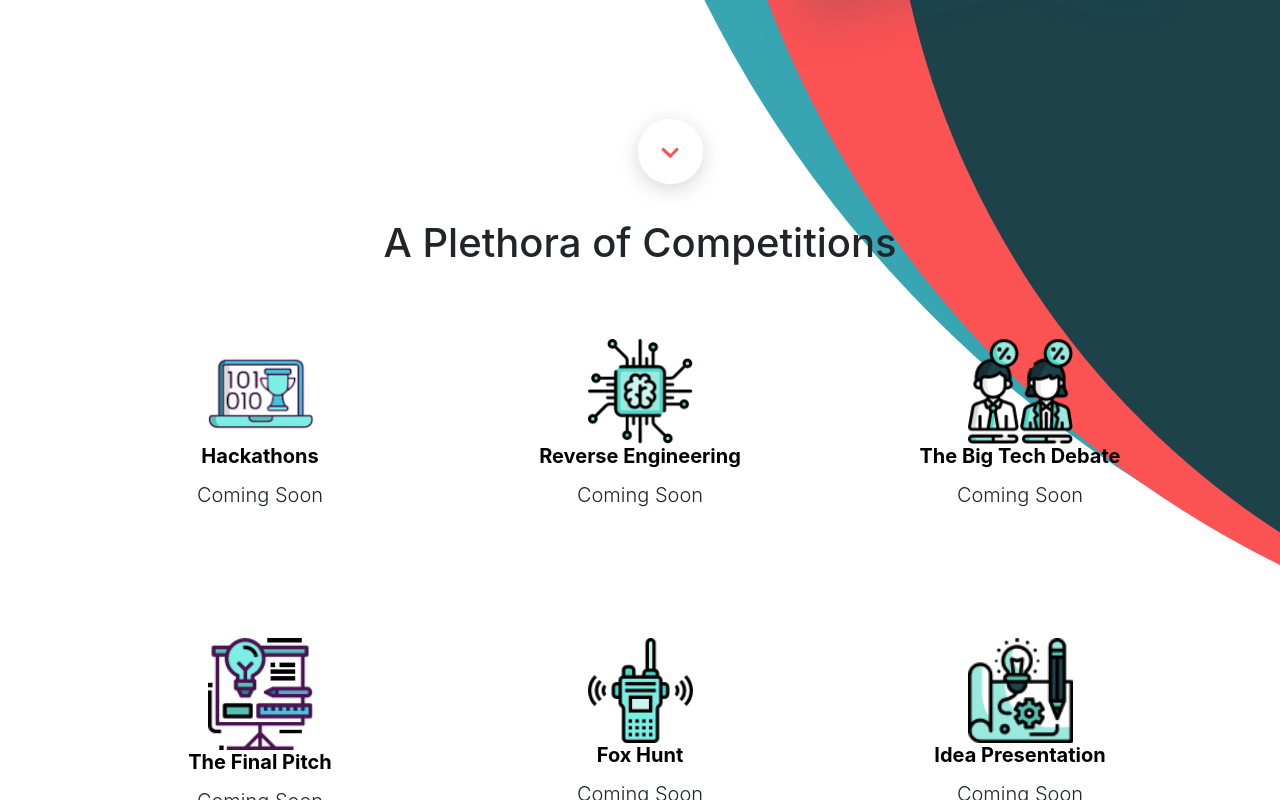
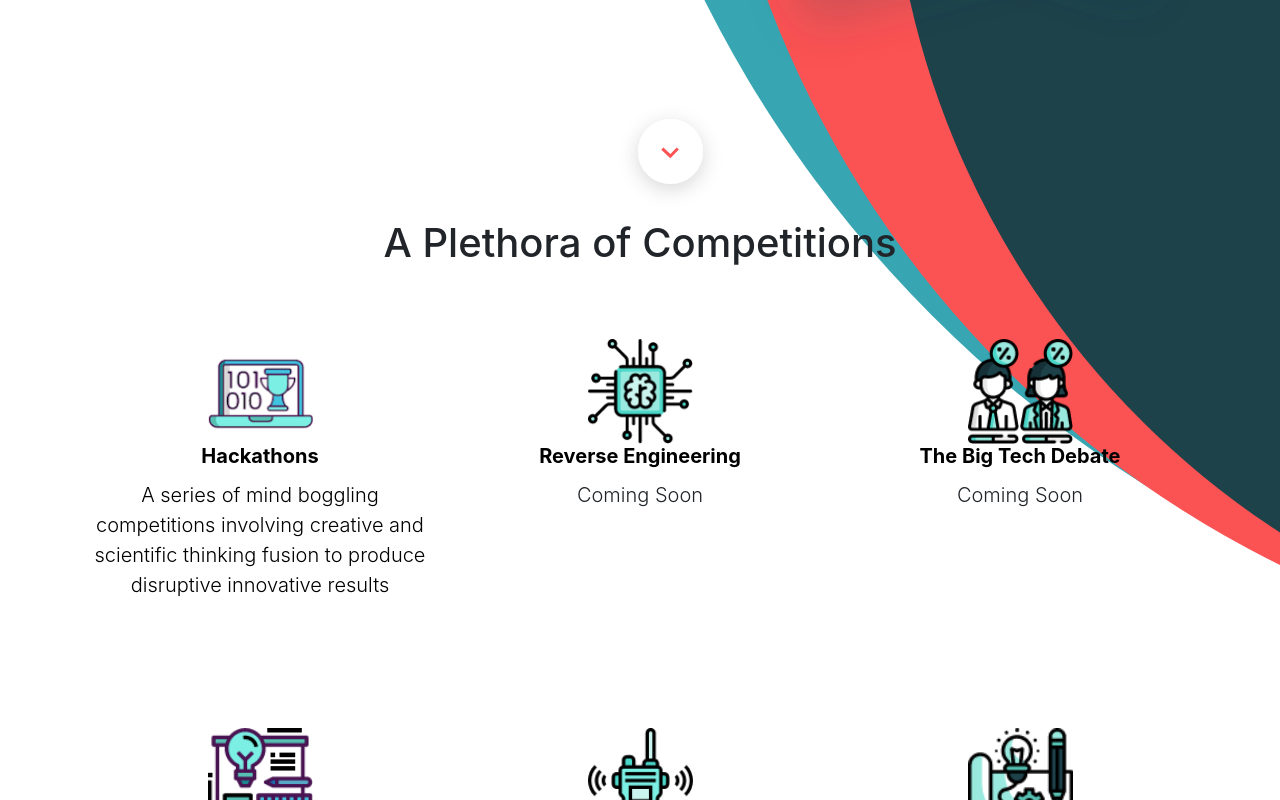
Before and after one commit to dcs-sastra/Daksh2020-Frontend, a React (Create React App) app: page / in a window 1280 px wide. Shown: the part 596-1396 px from the top of the page. Built offline with nearby package versions, Linux system fonts and the light colour scheme; a web font is replaced by a local one.

Commit message:
Final build

```diff
--- a/package.json
+++ b/package.json
@@ -44,5 +44,5 @@
   "devDependencies": {
     "redux-devtools-extension": "^2.13.8"
   },
-  "proxy": "http://localhost:8080"
+  "proxy": "http://localhost:8080/"
 }
--- a/src/actions/Thunks/thunk.js
+++ b/src/actions/Thunks/thunk.js
@@ -66,12 +66,13 @@ export const setHackathonList = (hackathons) => (dispatch) => {
   console.log("setHackathonList");
   axios.get('/events')
     .then(res => {
+      console.log(res);
       dispatch({
         type: SET_HACK_LIST,
         hackathons: res.data.events
       });
     })
-    .catch(err => console.log(err));
+    .catch(err => console.log(err.response));
 }
 
 export const registerHack = (data) => async dispatch => {
--- a/src/components/hackathons/hackInfo/HackInfo.jsx
+++ b/src/components/hackathons/hackInfo/HackInfo.jsx
@@ -6,7 +6,7 @@ import Idea from '../Idea';
 
 import Fb from "../../../assets/fb.svg";
 import Insta from "../../../assets/insta.svg";
-import TimeLine from "../../../assets/hackInfo/TimeLine.png";
+import TimeLine from "../../../assets/hackInfo/timeline.png";
 import Doodle from "../../../assets/hackInfo/Doodle.png";
 import Ripple from "../../../assets/hackInfo/Ripple.png";
 import UpperImage from "../../../assets/hackInfo/UpperImage.png";
@@ -21,12 +21,13 @@ class HackInfo extends Component {
 
 	render() {
 
-		let title, description, poster, id;
+		let title, description, poster, id, ps;
 		if (this.props.hackathons) {
 			for (let i = 0; i < this.props.hackathons.length; ++i) {
 				const hackItem = this.props.hackathons[i];
+				console.log(hackItem);
 				if (hackItem._id === this.props.match.params.id)
-					[title, description, poster, id] = [hackItem.title, hackItem.description, hackItem.poster, hackItem._id];
+					[title, description, poster, id, ps] = [hackItem.title, hackItem.description, hackItem.poster, hackItem._id, hackItem.problemStatement];
 			}
 
 		}
@@ -37,8 +38,8 @@ class HackInfo extends Component {
 				<img src={Ripple} id="ripple" />
 				<img src={Doodle} id="doodle" />
 				<div className="social">
-					<img src={Fb} className="social-icon" />
-					<img src={Insta} className="social-icon" />
+					<a target="_blank" href="https://www.facebook.com/daksh.sastra/"><img src={Fb} className="social-icon" /></a>
+					<a target="_blank" href="https://www.instagram.com/daksh2k20/"><img src={Insta} className="social-icon" /></a>
 					<div className="line" />
 				</div>
 				<div className="hackinfo-area">
@@ -54,7 +55,7 @@ class HackInfo extends Component {
 					<div className="bottom-part">
 						<img id="timeline" src={TimeLine} className="img-fluid" />
 						<div className="btn-grp">
-							<button className="btn btn-blue">Problem Statement</button>
+							<a className="btn btn-blue" target="_blank" href={ps}>Problem Statement</a>
 							{this.props.authState && <button className="btn btn-red" data-toggle="modal" data-target="#hackregister">Register</button>}
 							{!this.props.authState && <span> Please Login to Register</span>}
 						</div>
--- a/src/components/home/contact/Contact.css
+++ b/src/components/home/contact/Contact.css
@@ -37,3 +37,7 @@
     justify-content: center;
     height: 60%;
 }
+
+.dsc-logo-footer {
+    width: 20%;
+}
--- a/src/components/home/contact/Contact.jsx
+++ b/src/components/home/contact/Contact.jsx
@@ -57,7 +57,7 @@ class Contact extends Component {
                 <br /><br />
                 <div className="text-center">
                     <div><img src={DevLove} /></div>
-                    <img src={DSC} />
+                    <img className="dsc-logo-footer" src={DSC} />
                 </div>
             </div>
         )
--- a/src/components/home/main/Main.css
+++ b/src/components/home/main/Main.css
@@ -163,3 +163,13 @@
 .all-events {
     padding: 8vh 0;
 }
+
+.hackathon-link {
+    color: black !important;
+    text-decoration: none;
+    display: inline;
+}
+
+.hackathon-link:hover {
+    text-decoration: none;
+}
--- a/src/components/home/main/Main.jsx
+++ b/src/components/home/main/Main.jsx
@@ -1,6 +1,6 @@
 import React, { Component } from "react";
 import { Link } from "react-scroll";
-
+import { NavLink as Linker } from 'react-router-dom';
 import Circles from "../../../assets/concentricCircles.svg"
 import Daksh from "../../../assets/daksh.svg"
 import Developers from "../../../assets/developers.svg"
@@ -37,8 +37,8 @@ class Main extends Component {
                                 <p>The time of the year has come back. It's time to tune your skills up! Let's change gears and suit up to build things that matter. Save the dates!</p>
                                 <div className="timings-block">
                                     <div>
-                                        <img src={Fb} alt="" className="insta" />
-                                        <img src={Insta} alt="" className="insta" />
+                                        <a target="_blank" href="https://www.facebook.com/daksh.sastra/"><img src={Fb} alt="" className="insta" /></a>
+                                        <a target="_blank" href="https://www.instagram.com/daksh2k20/"><img src={Insta} alt="" className="insta" /></a>
                                     </div>
                                     <div>
                                         <img src={Calendar} alt="" className="icons" />
@@ -95,16 +95,19 @@ class Main extends Component {
                 <div className="scrollwrapper">
                     <a className="scroller" href="#hackathon"><img src={Arrow} alt="" /></a>
                 </div>
-                <div className="events">
+                <div className="events" id="hackathon">
                     <h1 className="text-center">A Plethora of Competitions</h1>
                     <div className="container">
 
                         <div className="row text-center">
                             <div className="col-md-4 col-sm-6 all-events">
-                                <img src={Hackathons} className="card-img-top" alt="" />
-                                <h5 class="card-title">Hackathons</h5>
-                                <div class="card-text lead">Coming Soon</div>
+                                <Linker className="hackathon-link" to="/hackathon">
+                                    <img src={Hackathons} className="card-img-top" alt="" />
+                                    <h5 class="card-title">Hackathons</h5>
+                                    <div class="card-text lead">A series of mind boggling competitions involving creative and scientific thinking fusion to produce disruptive  innovative results</div>
+                                </Linker>
                             </div>
+
                             <div className="col-md-4 col-sm-6 all-events">
                                 <img src={RevEngg} className="card-img-top" alt="" />
                                 <h5 class="card-title">Reverse Engineering</h5>
```
Also changed, not shown: src/assets/hackInfo/timeline.png (added), 3 other files (tests, documents, lock files or other folders).
